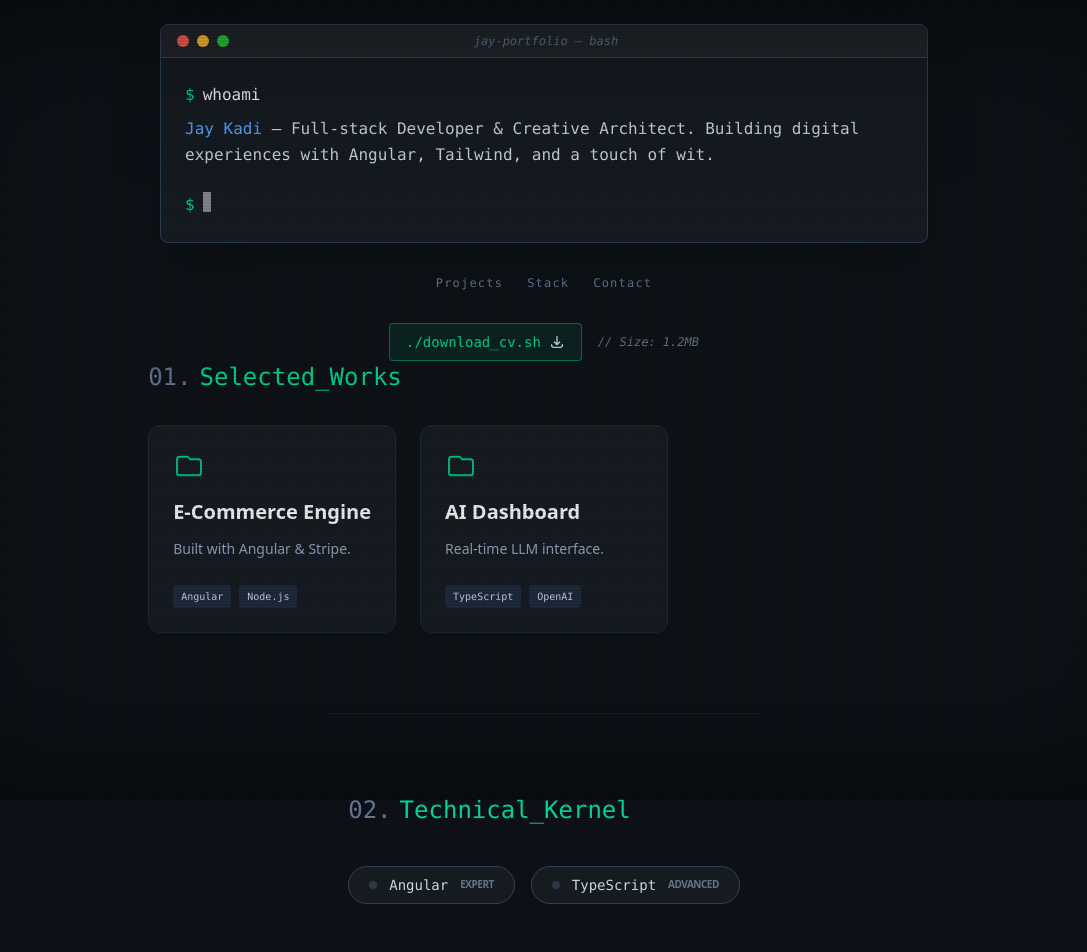
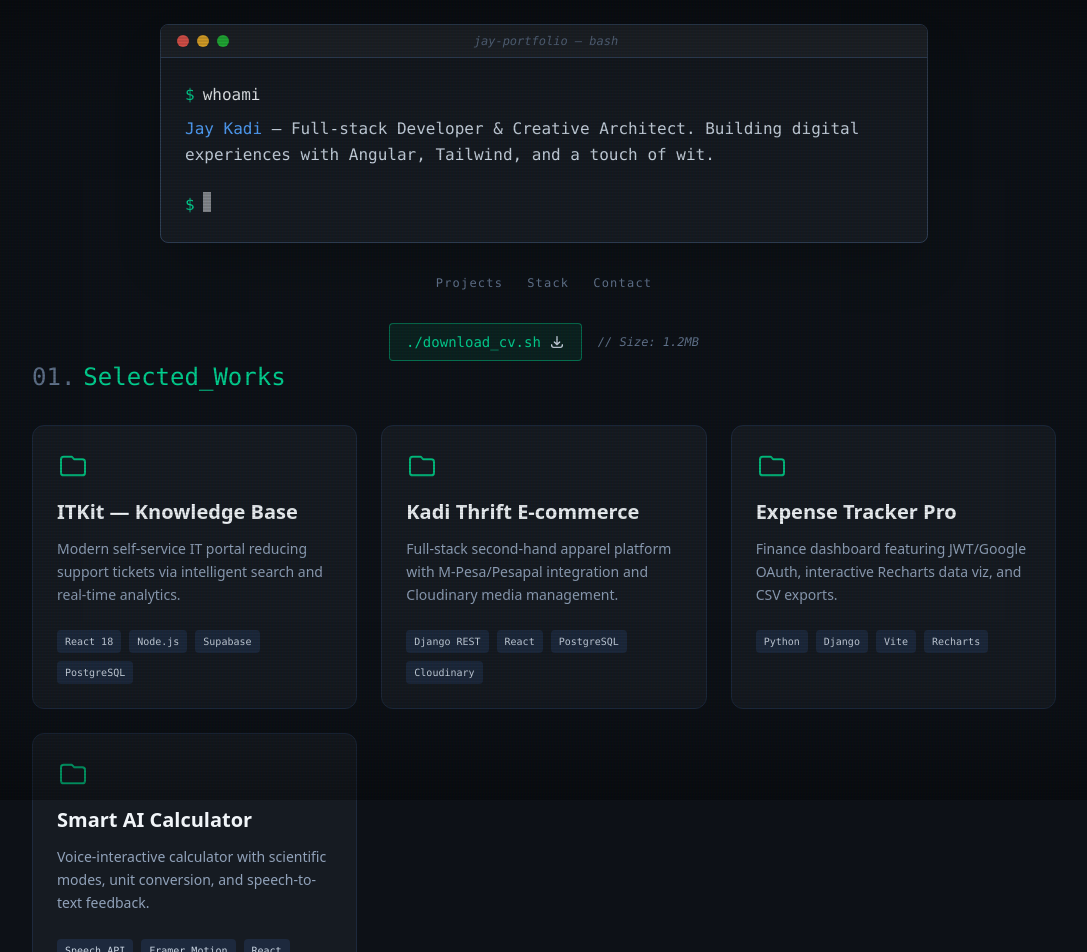
Before and after one commit to JayKadi/jay-portfolio, an Angular app: page / in a window 1280 px wide. Shown: the top 952 px of the page, without its empty margins (96-1183 px from the left). Built offline with nearby package versions, Linux system fonts and the light colour scheme.

Commit message:
Add actual data

```diff
--- a/src/app/app.ts
+++ b/src/app/app.ts
@@ -11,21 +11,51 @@ import { CommonModule } from '@angular/common';
   styleUrl: './app.css'
 })
 export class AppComponent implements OnInit {
-  fullBio = "Jay Kadi — Full-stack Developer & Creative Architect. Building digital experiences with Angular, Tailwind, and a touch of wit.";
+  fullBio = "Jay Kadi — Full-stack Developer & IT Systems Architect. Bridging the gap between ICT infrastructure and modern web ecosystems. Currently building solutions that automate support and streamline digital commerce.";
   displayText = "";
   typingSpeed = 40;
   emailStatus = "jaykadi42@gmail.com";
 
   // 1. Ensure your data arrays are here
   projects = [
-    { title: 'E-Commerce Engine', description: 'Built with Angular & Stripe.', tech: ['Angular', 'Node.js'], link: '#' },
-    { title: 'AI Dashboard', description: 'Real-time LLM interface.', tech: ['TypeScript', 'OpenAI'], link: '#' }
-  ];
+  {
+    title: 'ITKit — Knowledge Base',
+    description: 'Modern self-service IT portal reducing support tickets via intelligent search and real-time analytics.',
+    tech: ['React 18', 'Node.js', 'Supabase', 'PostgreSQL'],
+    live: 'https://itkit.vercel.app',
+    github: 'https://github.com/JayKadi' // Update with specific repo link if different
+  },
+  {
+    title: 'Kadi Thrift E-commerce',
+    description: 'Full-stack second-hand apparel platform with M-Pesa/Pesapal integration and Cloudinary media management.',
+    tech: ['Django REST', 'React', 'PostgreSQL', 'Cloudinary'],
+    live: 'https://kadi-thrift.vercel.app',
+    github: 'https://github.com/JayKadi'
+  },
+  {
+    title: 'Expense Tracker Pro',
+    description: 'Finance dashboard featuring JWT/Google OAuth, interactive Recharts data viz, and CSV exports.',
+    tech: ['Python', 'Django', 'Vite', 'Recharts'],
+    live: 'https://expense-tracker-kappa-mocha.vercel.app',
+    github: 'https://github.com/JayKadi'
+  },
+  {
+    title: 'Smart AI Calculator',
+    description: 'Voice-interactive calculator with scientific modes, unit conversion, and speech-to-text feedback.',
+    tech: ['Speech API', 'Framer Motion', 'React', 'LocalStorage'],
+    live: 'https://calculator-react-project-five.vercel.app',
+    github: 'https://github.com/JayKadi'
+  }
+];
 
   skills = [
-    { name: 'Angular', level: 'Expert' },
-    { name: 'TypeScript', level: 'Advanced' }
-  ];
+  { name: 'TypeScript/Angular', level: 'Learning' },
+  { name: 'React/Vite', level: 'Expert' },
+  { name: 'Django/Node.js', level: 'Intermediate' },
+  { name: 'PostgreSQL/Supabase', level: 'Advanced' },
+  { name: 'Cloudinary/Pesapal', level: 'Integration' },
+  { name: 'Vercel/Railway', level: 'DevOps' }
+];
   // 2. The function that uses that variable
   copyEmail() {
     navigator.clipboard.writeText('jaykadi42@gmail.com');
```
